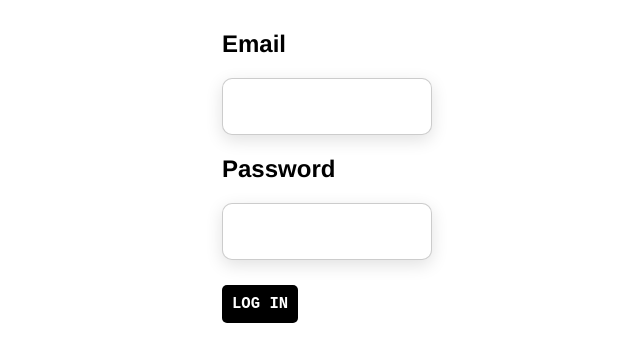
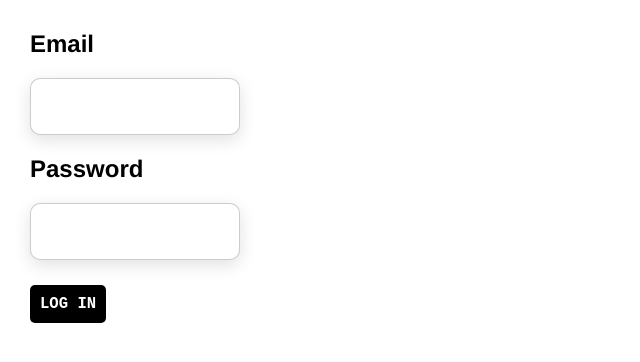
Before and after one commit to je-boska/nano-cms, a React (Create React App) app in the folder frontend/: page /login in a window 1280 px wide. Shown: the top 362 px of the page, without its empty margins (0-640 px from the left). Built offline with nearby package versions, Linux system fonts and the light colour scheme.

Commit message:
Clean up some css rules, place screens in folders.

```diff
--- a/frontend/src/App.css
+++ b/frontend/src/App.css
@@ -30,8 +30,3 @@ body {
   font-weight: normal;
   font-style: normal;
 }
-
-.centered-text p {
-  margin-bottom: 20px;
-  padding: 20px;
-}
--- a/frontend/src/App.js
+++ b/frontend/src/App.js
@@ -1,10 +1,10 @@
 import React from 'react'
 import { UserProvider } from './UserContext'
 import { BrowserRouter as Router, Route } from 'react-router-dom'
-import HomeScreen from './screens/HomeScreen'
-import AdminScreen from './screens/AdminScreen'
-import EditPostScreen from './screens/EditPostScreen'
-import LoginScreen from './screens/LoginScreen'
+import HomeScreen from './screens/HomeScreen/HomeScreen'
+import AdminScreen from './screens/AdminScreen/AdminScreen'
+import EditPostScreen from './screens/EditPostScreen/EditPostScreen'
+import LoginScreen from './screens/LoginScreen/LoginScreen'
 import './App.css'
 
 function App() {
@@ -12,13 +12,11 @@ function App() {
     <>
       <Router>
         <Route path='/' component={HomeScreen} exact />
-        <div className='container'>
-          <UserProvider>
-            <Route path='/login' component={LoginScreen} />
-            <Route path='/admin' component={AdminScreen} exact />
-            <Route path='/admin/edit/:id' component={EditPostScreen} />
-          </UserProvider>
-        </div>
+        <UserProvider>
+          <Route path='/login' component={LoginScreen} />
+          <Route path='/admin' component={AdminScreen} exact />
+          <Route path='/admin/edit/:id' component={EditPostScreen} />
+        </UserProvider>
       </Router>
     </>
   )
--- a/frontend/src/components/Section/Section.css
+++ b/frontend/src/components/Section/Section.css
@@ -21,6 +21,11 @@
 
 .centered-text {
   z-index: 1;
+}
+
+.centered-text p {
+  margin-bottom: 20px;
+  padding: 20px;
 }
 
 .section p {
--- a/frontend/src/components/Section/Section.js
+++ b/frontend/src/components/Section/Section.js
@@ -8,7 +8,7 @@ const Layout = ({ post, layout }) => {
   return (
     <>
       {post.sections.map(section => (
-        <div key={section.sectionId} className={`section ${layout}`}>
+        <section key={section.sectionId} className={`section ${layout}`}>
           {section.image && <img src={section.image} alt={section.title} />}
           {section.title || section.text ? (
             <div className='centered-text'>
@@ -23,7 +23,7 @@ const Layout = ({ post, layout }) => {
               ) : null}
             </div>
           ) : null}
-        </div>
+        </section>
       ))}
     </>
   )
--- a/frontend/src/screens/AdminScreen.css
+++ b/frontend/src/screens/AdminScreen/AdminScreen.css
@@ -1,13 +1,8 @@
-.container {
-  min-width: 650px;
-  max-width: 70%;
-  margin: 0 auto;
-}
-
+/*
 h1 {
   margin: 30px 0px;
 }
-
+*/
 button {
   font-family: monospace, sans-serif;
   background-color: black;
--- a/frontend/src/screens/EditPostScreen.js
+++ b/frontend/src/screens/EditPostScreen/EditPostScreen.js
@@ -1,15 +1,14 @@
 import React, { useEffect, useContext } from 'react'
-import '../App.css'
-import { UserContext } from '../UserContext'
-import useForm from '../hooks/UseForm'
+import { UserContext } from '../../UserContext'
+import useForm from '../../hooks/UseForm'
 import {
   submitForm,
   cancelForm,
   checkImageInDatabase,
   deleteImage,
-} from '../requests/EditPostRequests'
-import PostSectionForm from '../components/PostSectionForm/PostSectionForm'
-import SectionPreview from '../components/SectionPreview/SectionPreview'
+} from '../../requests/EditPostRequests'
+import PostSectionForm from '../../components/PostSectionForm/PostSectionForm'
+import SectionPreview from '../../components/SectionPreview/SectionPreview'
 
 const EditPostScreen = ({ match, history }) => {
   const { user } = useContext(UserContext)
@@ -156,7 +155,6 @@ const EditPostScreen = ({ match, history }) => {
   }
 
   return (
-    <div className='container'>
     <div className='form-container'>
       <div className='cancel-save-buttons'>
         <button onClick={cancelHandler} disabled={loading}>
@@ -206,7 +204,6 @@ const EditPostScreen = ({ match, history }) => {
         token={user.token}
       />
     </div>
-    </div>
   )
 }
 
--- a/frontend/src/screens/HomeScreen.js
+++ b/frontend/src/screens/HomeScreen/HomeScreen.js
@@ -1,6 +1,6 @@
 import React, { useState, useEffect } from 'react'
 import axios from 'axios'
-import Section from '../components/Section/Section'
+import Section from '../../components/Section/Section'
 
 const HomeScreen = () => {
   const [posts, setPosts] = useState([])
@@ -18,7 +18,7 @@ const HomeScreen = () => {
       {posts
         .sort((a, b) => (a.position > b.position ? -1 : 1))
         .map(post => (
-          <div key={post._id} className='post'>
+          <section key={post._id} className='post'>
             {post.sections.length === 1 ? (
               <Section post={post} layout='one-layout' />
             ) : post.sections.length === 2 ? (
@@ -28,7 +28,7 @@ const HomeScreen = () => {
             ) : post.sections.length === 4 ? (
               <Section post={post} layout='four-layout' />
             ) : null}
-          </div>
+          </section>
         ))}
     </>
   )
--- a/frontend/src/screens/LoginScreen.js
+++ b/frontend/src/screens/LoginScreen/LoginScreen.js
@@ -1,7 +1,6 @@
 import React, { useState, useEffect, useContext } from 'react'
-import '../App.css'
-import { UserContext } from '../UserContext'
-import { authUser } from '../requests/LoginRequests'
+import { UserContext } from '../../UserContext'
+import { authUser } from '../../requests/LoginRequests'
 
 const LoginScreen = ({ history }) => {
   const [email, setEmail] = useState('')
```
Also changed, not shown: frontend/src/screens/AdminScreen/AdminScreen.js (renamed from frontend/src/screens/AdminScreen.js, +9 -5 lines), frontend/src/screens/HomeScreen/HomeScreen.css (added). Lines whose indentation alone changed are shown as unchanged.
